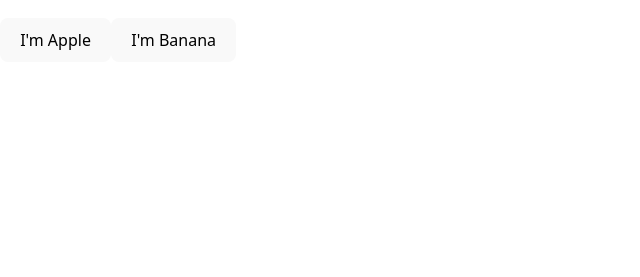
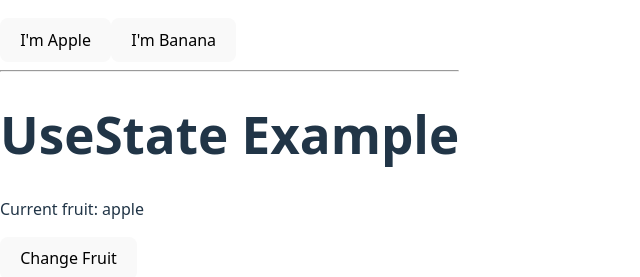
Before and after one commit to Namrata725/reactJsLearning, a React (Vite) app: page / in a window 1280 px wide. Shown: the part 801-1078 px from the top of the page, without its empty margins (0-640 px from the left). Before the commit the page ends 863 px from the top, so only its background shows below. Built offline with nearby package versions, Linux system fonts and the light colour scheme.

Commit message:
doc + example for state and hooks

```diff
--- a/src/App.jsx
+++ b/src/App.jsx
@@ -1,6 +1,7 @@
 import Header from "./Header";
 import JSXCurlyBraces from "./JSXCurlyBraces";
 import ClickHandlers from "./ClickHandlers";
+import UseState from "./UseState";
 function App() {
   return (
     <div>
@@ -9,6 +10,8 @@ function App() {
       <JSXCurlyBraces />
       <hr />
       <ClickHandlers />
+      <hr />
+      <UseState />
     </div>
   );
 }
--- /dev/null
+++ b/src/UseState.jsx
@@ -0,0 +1,22 @@
+import { useState } from "react";
+
+function UseState() {
+  const [fruit, setValue] = useState("apple");
+  const btnClick = () => {
+    if (fruit === "apple") {
+      setValue("banana");
+    } else {
+      setValue("apple");
+    }
+  };
+
+  return (
+    <div>
+      <h1>UseState Example</h1>
+      <p>Current fruit: {fruit}</p>
+      <button onClick={btnClick}>Change Fruit</button>
+    </div>
+  );
+}
+
+export default UseState;
```
